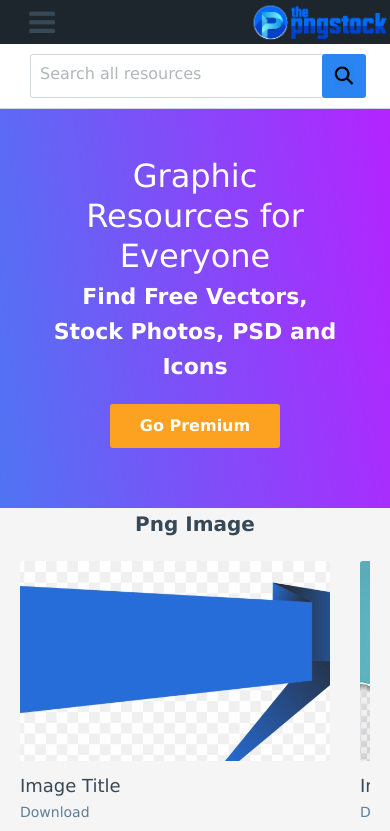
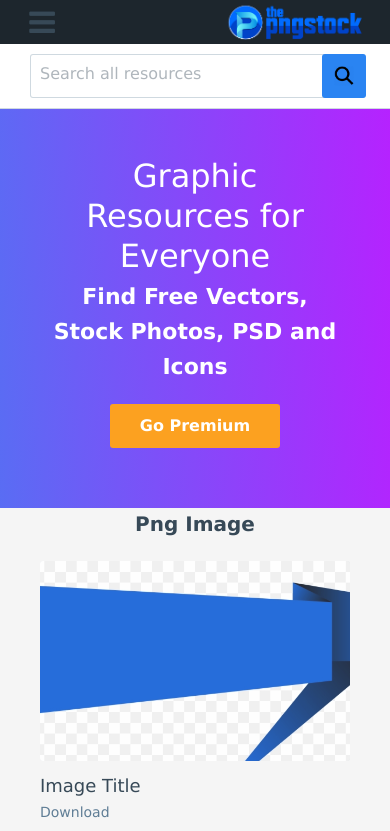
Before and after one commit to fahimfoysal2/pngStock, a plain HTML site: page index.html in a window 390 px wide. Shown: the top 831 px of the page. Drawn offline with Linux system fonts and the light colour scheme; a web font is replaced by a local one.

Commit message:
Home Page Items responsive style chnaged

```diff
--- a/css/responsive.css
+++ b/css/responsive.css
@@ -133,6 +133,7 @@ body {
 }
 
 .responsive-bg-section {
+    margin-right: 0 !important;
     width: auto;
     min-width: 310px !important;
     max-width: 310px !important;
@@ -246,7 +247,8 @@ ul#pageSubmenu {
     justify-content: flex-start;
     gap: 5px;
 }
-.tablinks{
+
+.tablinks {
     text-align: left;
 }
 
@@ -288,7 +290,7 @@ ul#pageSubmenu {
         display: block;
         position: fixed;
         margin-bottom: 0;
-        right: 0;
+        right: 25px;
         top: 0;
         width: 140px;
         height: auto;
@@ -345,8 +347,14 @@ ul#pageSubmenu {
 
 @media screen and (max-width: 1200px) {
     .swiper.active {
-        justify-content: flex-start;
-        overflow-x: auto;
+        justify-content: space-between;
+        flex-wrap: wrap !important;
+        gap: 10px;
+        overflow-x: hidden;
+    }
+
+    .swiper.active.more-items {
+        justify-content: center;
     }
 }
 
@@ -355,3 +363,17 @@ ul#pageSubmenu {
         justify-content: space-between;
     }
 }
+
+@media screen and (max-width: 969px) {
+    .swiper.active {
+        justify-content: center;
+    }
+}
+
+/* over ride css */
+
+@media screen and (max-width: 640px) {
+    .swiper__mobile .collection__item {
+        margin-right: 0;
+    }
+}
--- a/index.html
+++ b/index.html
@@ -783,7 +783,7 @@
                 </header>
 
                 <div
-                    class="swiper swiper-home swiper__mobile row row--horizontal-center active swiper__row swiper-style">
+                    class="swiper swiper-home swiper__mobile row row--horizontal-center active swiper__row swiper-style more-items">
 
                     <article class="collection collection__item swiper__item swiper__item__done"
                         style="width: auto;min-width: 210px; max-width: 210px;">
@@ -1020,7 +1020,7 @@
 
                 <div class="swiper swiper-home
                             swiper__mobile row row--horizontal-center active swiper__row justify-center-lg
-                            swiper-style justify-center-lg">
+                            swiper-style justify-center-lg more-items">
 
                     <article class="collection collection__item swiper__item swiper__item__done"
                         style="width: auto;min-width: 150px; max-width: 150px;">
```
